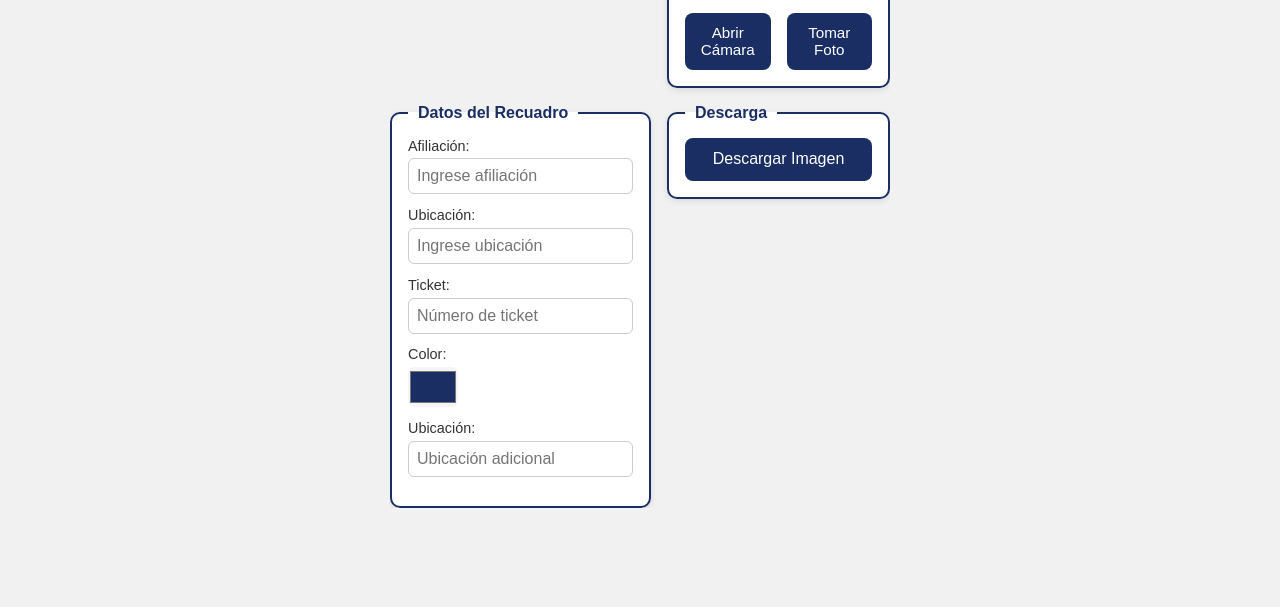
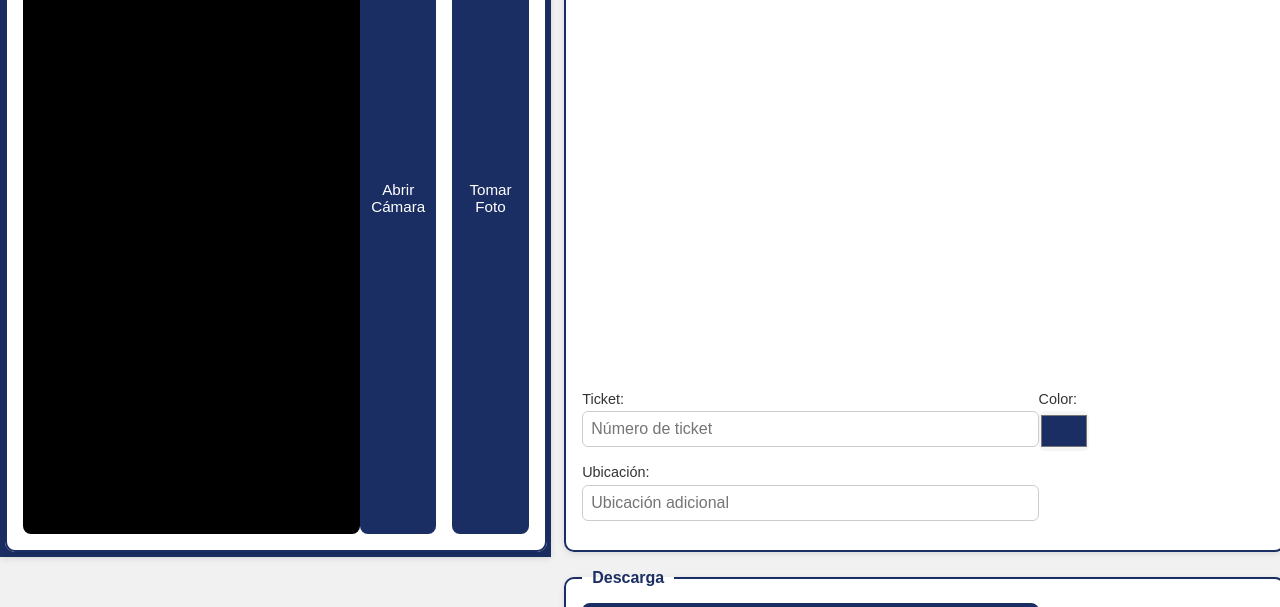
Before and after one commit to jangelmp/dise-o_apk, a plain HTML site: page index.html in a window 1280 px wide. Shown: the part 193-800 px from the top of the page. Drawn offline with Linux system fonts and the light colour scheme.

Commit message:
Cambio de estilos_1

```diff
--- a/style.css
+++ b/style.css
@@ -1,4 +1,4 @@
-/* Estilos generales */
+/* === Estilos base === */
 * {
     box-sizing: border-box;
     margin: 0;
@@ -14,6 +14,7 @@ body {
     min-height: 100vh;
 }
 
+/* === Contenedor principal === */
 .container {
     display: grid;
     gap: 1rem;
@@ -21,7 +22,7 @@ body {
     max-width: 500px;
 }
 
-/* GroupBox (fieldset) */
+/* === GroupBox (fieldset) === */
 .groupbox {
     border: 2px solid #1a2e63;
     border-radius: 10px;
@@ -36,13 +37,14 @@ body {
     font-weight: bold;
 }
 
-/* Sección título */
+/* === Título === */
 .titulo h1 {
     text-align: center;
     color: #1a2e63;
+    font-size: 1.4rem;
 }
 
-/* Cámara */
+/* === Cámara === */
 .camera-area {
     width: 100%;
     aspect-ratio: 4 / 3;
@@ -57,77 +59,7 @@ body {
     object-fit: cover;
 }
 
-/* Datos del recuadro */
-.form-group {
-    display: flex;
-    flex-direction: column;
-    margin-bottom: 0.8rem;
-}
-
-label {
-    font-size: 0.9rem;
-    color: #333;
-    margin-bottom: 0.3rem;
-}
-
-input {
-    padding: 0.5rem;
-    border: 1px solid #ccc;
-    border-radius: 6px;
-    font-size: 1rem;
-}
-
-/* Botón de descarga */
-button {
-    width: 100%;
-    padding: 0.8rem;
-    background-color: #1a2e63;
-    color: white;
-    border: none;
-    border-radius: 8px;
-    font-size: 1rem;
-    cursor: pointer;
-    transition: background 0.3s;
-}
-
-button:hover {
-    background-color: #243b88;
-}
-
-/* 🧭 Diseño responsivo */
-
-/* Vertical (por defecto): todo centrado, ancho completo */
-@media (orientation: portrait) {
-    .container {
-        grid-template-columns: 1fr;
-    }
-
-    .groupbox {
-        width: 100%;
-    }
-}
-
-/* Horizontal: 2 groupbox arriba, 2 abajo (scroll vertical) */
-@media (orientation: landscape) {
-    body {
-        align-items: flex-start;
-        padding: 1rem;
-    }
-
-    .container {
-        display: grid;
-        grid-template-columns: 1fr 1fr;
-        grid-auto-rows: min-content;
-        overflow-y: auto;
-        max-height: 100vh;
-        gap: 1rem;
-    }
-
-    .groupbox {
-        height: fit-content;
-    }
-}
-/* --- Botones de cámara --- */
+/* Botones debajo de la cámara */
 .camera-buttons {
     display: flex;
     justify-content: space-around;
@@ -151,12 +83,153 @@ button:hover {
     background-color: #243b88;
 }
 
-/* --- Selector de color --- */
+/* === Datos del recuadro === */
+.form-group {
+    display: flex;
+    flex-direction: column;
+    margin-bottom: 0.8rem;
+}
+
+label {
+    font-size: 0.9rem;
+    color: #333;
+    margin-bottom: 0.3rem;
+}
+
+input[type="text"],
+input[type="color"] {
+    padding: 0.5rem;
+    border: 1px solid #ccc;
+    border-radius: 6px;
+    font-size: 1rem;
+}
+
+/* Selector de color */
 input[type="color"] {
     height: 40px;
     padding: 0;
     border: none;
     cursor: pointer;
-    border-radius: 6px;
     background-color: #f5f5f5;
 }
+
+/* === Botón de descarga === */
+button#btnDescargar {
+    width: 100%;
+    padding: 0.8rem;
+    background-color: #1a2e63;
+    color: white;
+    border: none;
+    border-radius: 8px;
+    font-size: 1rem;
+    cursor: pointer;
+    transition: background 0.3s;
+}
+
+button#btnDescargar:hover {
+    background-color: #243b88;
+}
+
+/* === Diseño vertical (portrait) === */
+@media (orientation: portrait) {
+    .container {
+        grid-template-columns: 1fr;
+    }
+
+    .groupbox {
+        width: 100%;
+    }
+}
+
+/* === Diseño horizontal (landscape) === */
+@media (orientation: landscape) {
+    body {
+        align-items: flex-start;
+        padding: 0;
+        background: #f1f1f1;
+    }
+
+    .container {
+        display: grid;
+        grid-template-rows: auto 1fr;
+        grid-template-columns: 1fr;
+        width: 100%;
+        height: 100vh;
+        max-width: none;
+        gap: 0.5rem;
+    }
+
+    /* --- Barra superior (Título) --- */
+    .titulo {
+        grid-row: 1;
+        grid-column: 1;
+        text-align: center;
+        border-radius: 0;
+        border-left: none;
+        border-right: none;
+        background-color: #1a2e63;
+        color: white;
+        padding: 0.5rem;
+    }
+
+    .titulo legend {
+        display: none;
+    }
+
+    .titulo h1 {
+        color: white;
+        font-size: 1.2rem;
+    }
+
+    /* --- Contenido inferior (resto de módulos) --- */
+    .camara, .datos, .descarga {
+        margin: 0.3rem;
+    }
+
+    /* Subgrid para organizar cámara (izq) y datos+descarga (der) */
+    .container {
+        display: grid;
+        grid-template-rows: auto 1fr;
+    }
+
+    /* Creamos una distribución de 2 columnas en la parte inferior */
+    .container > :not(.titulo) {
+        display: grid;
+        grid-template-columns: 2fr 1fr; /* cámara 2x más ancha que la derecha */
+        grid-template-rows: 1fr;
+        height: calc(100vh - 60px); /* resta el alto del título */
+    }
+
+    .camara {
+        grid-column: 1;
+        grid-row: 1 / 3;
+        align-self: stretch;
+    }
+
+    .datos,
+    .descarga {
+        grid-column: 2;
+        width: 100%;
+    }
+
+    .datos {
+        grid-row: 1;
+        overflow-y: auto;
+    }
+
+    .descarga {
+        grid-row: 2;
+        align-self: end;
+    }
+
+    /* Cámara ajusta su tamaño */
+    .camera-area {
+        aspect-ratio: auto;
+        height: 100%;
+    }
+
+    /* Evita desplazamiento exterior */
+    .container {
+        overflow: hidden;
+    }
+}
```
